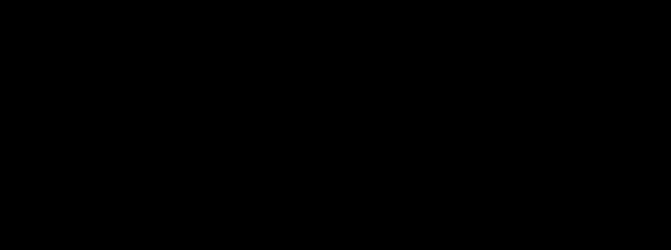
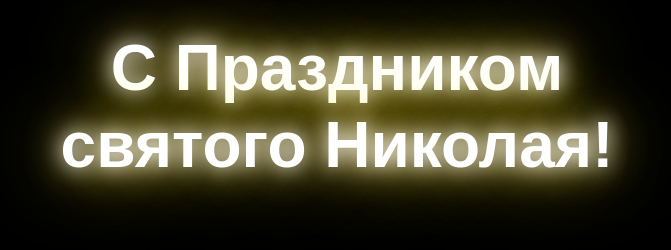
Before and after one commit to pisotskiin-del/musicn.github.io, a plain HTML site: page index.html in a window 1280 px wide. Both pictures are taken after a click on the button "▶ Включить музыку". Shown: the whole page, without its empty margins (303-974 px from the left). Drawn offline with Linux system fonts and the light colour scheme.

Commit message:
Revise greeting and fireworks for St. Nicholas Day
Updated the holiday greeting and fireworks animation for St. Nicholas Day.

```diff
--- a/index.html
+++ b/index.html
@@ -2,7 +2,8 @@
 <html lang="ru">
 <head>
 <meta charset="UTF-8">
-<title>Музыкальная открытка</title>
+<title>С Праздником святого Николая!</title>
+<meta name="viewport" content="width=device-width, initial-scale=1.0">
 
 <style>
 body {
@@ -13,6 +14,8 @@ body {
   text-align: center;
   overflow: hidden;
 }
+
+/* КНОПКА */
 button {
   position: relative;
   z-index: 10;
@@ -23,6 +26,57 @@ button {
   border: none;
   cursor: pointer;
 }
+
+/* ТЕКСТ */
+#greeting {
+  position: relative;
+  z-index: 10;
+  margin-top: 30px;
+  font-weight: 900;
+  text-align: center;
+
+  font-size: clamp(28px, 6vw, 64px);
+  line-height: 1.2;
+  color: #fff;
+
+  text-shadow:
+    0 1px 0 #ccc,
+    0 2px 0 #bbb,
+    0 3px 0 #aaa,
+    0 4px 0 #999,
+    0 8px 15px rgba(0,0,0,0.6),
+    0 0 20px rgba(255,215,0,0.8);
+
+  transform: perspective(800px) rotateX(15deg);
+  opacity: 0;
+  transition: opacity 1.5s ease, transform 1.5s ease;
+}
+
+#greeting.show {
+  opacity: 1;
+  transform: perspective(800px) rotateX(0deg);
+}
+
+@keyframes glow {
+  from {
+    text-shadow:
+      0 0 10px #fff,
+      0 0 20px #ffe066,
+      0 0 40px #ffd700;
+  }
+  to {
+    text-shadow:
+      0 0 20px #fff,
+      0 0 40px #ffe066,
+      0 0 80px #ffd700;
+  }
+}
+
+#greeting.glow {
+  animation: glow 2.5s infinite alternate;
+}
+
+/* CANVAS */
 canvas {
   position: fixed;
   inset: 0;
@@ -34,17 +88,20 @@ canvas {
 
 <body>
 
-<h1>🎉 Поздравляем! 🎉</h1>
-
 <button id="startBtn"
 onclick="
   this.style.display='none';
+  document.getElementById('greeting').classList.add('show','glow');
   const a=document.getElementById('music');
   a.play();
-  window.startFireworks(a);
+  startFireworks(a);
 ">
 ▶ Включить музыку
 </button>
+
+<div id="greeting">
+  С Праздником<br>святого Николая!
+</div>
 
 <audio id="music" src="music.mp3" preload="auto"></audio>
 <canvas id="canvas"></canvas>
@@ -60,17 +117,15 @@ function resize(){
 resize();
 addEventListener('resize', resize);
 
-/* =====================
-   ЧАСТИЦЫ
-===================== */
 let particles = [];
 let rockets = [];
 
+/* РАКЕТЫ */
 class Rocket {
   constructor() {
     this.x = Math.random() * canvas.width;
     this.y = canvas.height;
-    this.vy = -(Math.random() * 6 + 7);
+    this.vy = -(Math.random() * 6 + 8);
     this.color = `hsl(${Math.random()*360},100%,60%)`;
   }
   update() {
@@ -94,6 +149,7 @@ class Rocket {
   }
 }
 
+/* ЧАСТИЦЫ */
 class Particle {
   constructor(x,y,color){
     this.x=x; this.y=y;
@@ -129,9 +185,7 @@ function explode(x,y,color){
   }
 }
 
-/* =====================
-   АНИМАЦИЯ
-===================== */
+/* АНИМАЦИЯ */
 function animate(){
   ctx.fillStyle='rgba(0,0,0,0.25)';
   ctx.fillRect(0,0,canvas.width,canvas.height);
@@ -151,27 +205,24 @@ function animate(){
 }
 animate();
 
-/* =====================
-   СИНХРОНИЗАЦИЯ С МУЗЫКОЙ
-===================== */
-window.startFireworks = function(audio){
+/* СИНХРОНИЗАЦИЯ С МУЗЫКОЙ */
+function startFireworks(audio){
   let last = 0;
 
   audio.addEventListener('timeupdate', ()=>{
-    const beat = 0.6; // меняй под трек
+    const beat = 0.6;
     if(audio.currentTime - last > beat){
       rockets.push(new Rocket());
       last = audio.currentTime;
     }
   });
 
-  // финальный салют в конце
   audio.addEventListener('ended', ()=>{
-    for(let i=0;i<8;i++){
-      setTimeout(()=>rockets.push(new Rocket()), i*300);
+    for(let i=0;i<10;i++){
+      setTimeout(()=>rockets.push(new Rocket()), i*250);
     }
   });
-};
+}
 </script>
 
 </body>
```
